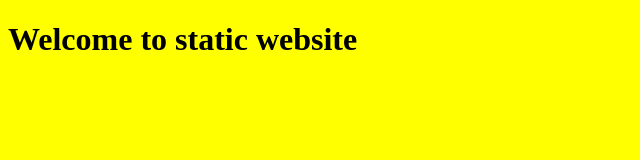
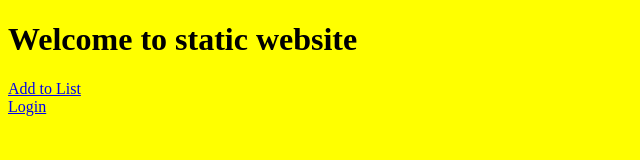
Before and after one commit to robcostello3/StaticWebSite, a website: page views/index.html in a window 1280 px wide. Shown: the whole page, without its empty margins (0-640 px from the left). Drawn offline with Linux system fonts and the light colour scheme.

Commit message:
Links updated

```diff
--- a/views/index.html
+++ b/views/index.html
@@ -9,9 +9,11 @@
 </head>
 <body>
     <h1>Welcome to static website</h1>
-    <!--<a href="/highscores.html">highscores</a>
+    <a href="/addList.html">Add to List</a>
     <br>
-    <img src="image/what.JPG" alt="What" width="500" height="400">-->
+    <a href="/login.html">Login</a>
+    <br>
+    <!--<img src="image/what.JPG" alt="What" width="500" height="400">-->
 
     <script src="scripts/script.js"></script>
 </body>
```
